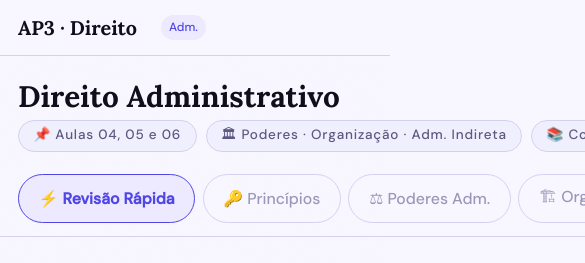
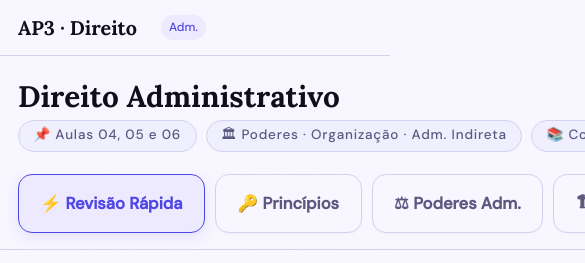
Before and after one commit to rafael-azize/ap3, a plain HTML site: page index.html in a window 390 px wide. Shown: the top 263 px of the page, 585 px wide, since content can reach past the window. Drawn offline with Linux system fonts and the light colour scheme.

Commit message:
Update index.html

```diff
--- a/index.html
+++ b/index.html
@@ -276,6 +276,37 @@ hr{border:none;border-top:1px solid var(--rule);margin:2rem 0}
 
 /* ===== MOBILE APP OVERRIDES ===== */
 @media(max-width:720px){
+  /* Resumo sections mobile optimization */
+  .rsection{
+    width:100%;
+  }
+
+  .rsection.active{
+    display:block;
+    animation:fadeIn 0.25s ease;
+  }
+
+  .table-wrap{
+    width:100%;
+    overflow-x:auto;
+    -webkit-overflow-scrolling:touch;
+  }
+
+  .mnem-banner,
+  .alert,
+  .card,
+  .collapse,
+  .table-wrap,
+  .hl-row,
+  .score-strip,
+  .q-block{
+    width:100%;
+  }
+
+  .chapter-sub{
+    align-items:flex-start;
+  }
+
 
   /* Kill sidebar on mobile */
   .layout{grid-template-columns:1fr}
@@ -321,6 +352,8 @@ hr{border:none;border-top:1px solid var(--rule);margin:2rem 0}
   .content{
     padding:1.25rem 1rem calc(var(--bottom-nav-h) + var(--safe-bottom) + 1.5rem);
     max-width:100%;
+    width:100%;
+    overflow-x:hidden;
   }
 
   /* BASE FONT — tudo escala junto */
@@ -329,14 +362,17 @@ hr{border:none;border-top:1px solid var(--rule);margin:2rem 0}
 
   /* Sub-tabs: scroll horizontal */
   .rtab-strip{
-    display:flex;flex-wrap:nowrap;
+    display:flex;
+    flex-wrap:nowrap;
     overflow-x:auto;
+    overflow-y:hidden;
     -webkit-overflow-scrolling:touch;
     scrollbar-width:none;
-    gap:0.4rem;
+    gap:0.55rem;
     margin:0 -1rem 1.5rem;
-    padding:0 1rem 0.75rem;
+    padding:0 1rem 0.9rem;
     border-bottom:1px solid var(--rule);
+    width:calc(100% + 2rem);
   }
   .rtab-strip::-webkit-scrollbar{display:none}
 
@@ -348,14 +384,23 @@ hr{border:none;border-top:1px solid var(--rule);margin:2rem 0}
   /* Sub-tabs */
   .rtab{
     flex-shrink:0;
-    font-size:0.88rem;
-    padding:0.55rem 1.1rem;
-    border-radius:99px;
+    display:flex;
+    align-items:center;
+    justify-content:center;
+    font-size:0.92rem;
+    font-weight:600;
+    padding:0.8rem 1.2rem;
+    border-radius:14px;
     white-space:nowrap;
     border:1px solid var(--rule);
-    min-height:42px;
+    background:var(--paper);
+    color:var(--ink3);
+    min-height:52px;
+    min-width:max-content;
+    transition:all 0.18s ease;
+    box-shadow:0 1px 2px rgba(0,0,0,0.03);
   }
-  .rtab.active{border-color:var(--amber)}
+  .rtab.active{border-color:var(--amber);background:var(--amber3);color:var(--amber);box-shadow:0 4px 14px rgba(79,70,229,0.12);}
 
   /* Section label */
   .sec-label{font-size:0.72rem;margin-top:2rem;}
```
